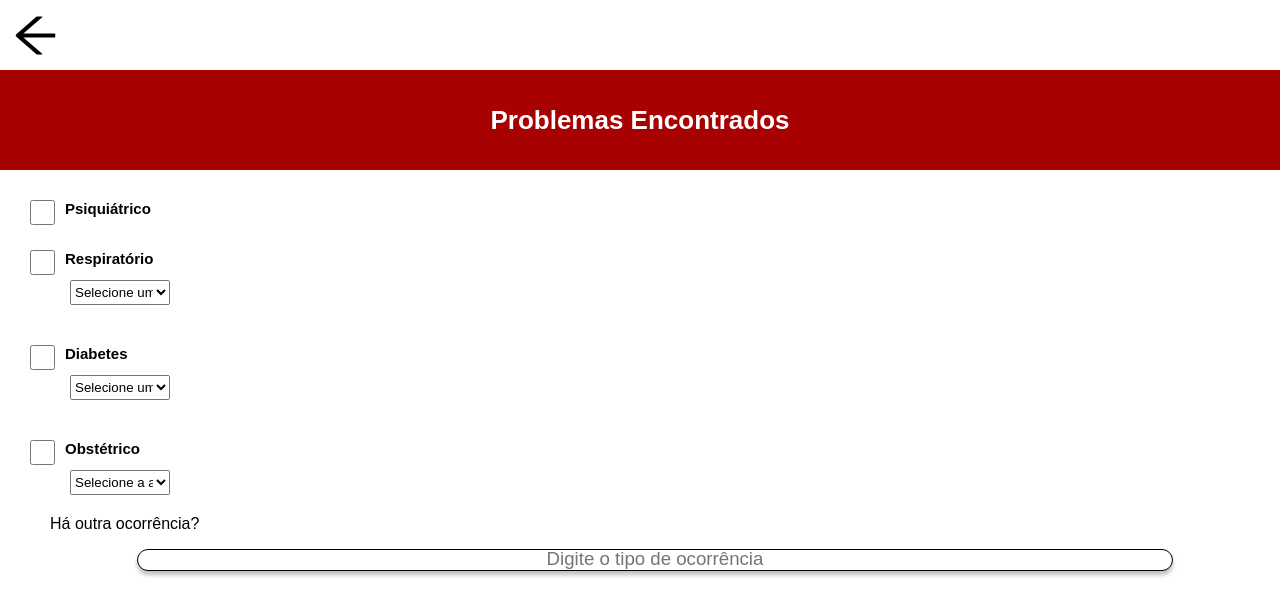
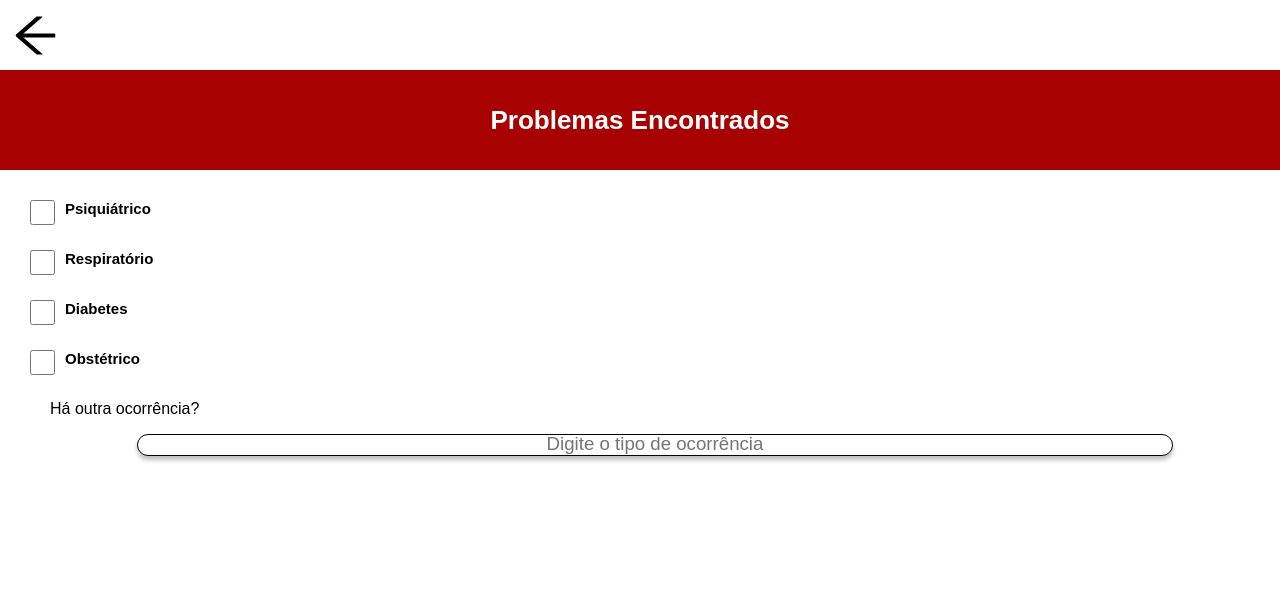
Before and after one commit to Brunoo47/Sistema-Bombeiros, a React (Vite) app in the folder vite-project/: page /metodoOcorrencias2 in a window 1280 px wide. Shown: the top 616 px of the page. Built offline with nearby package versions, Linux system fonts and the light colour scheme; a web font is replaced by a local one.

Commit message:
mudando checkBox

```diff
--- a/vite-project/src/components/checkbox.jsx
+++ b/vite-project/src/components/checkbox.jsx
@@ -2,7 +2,7 @@ const Checkbox = (props) => {
   return (
     <>
       <div className="campo campo2">
-        <input classname="campomarcado" type="checkbox" style={props.style} />
+        <input className={props.className} type="checkbox" style={props.style} onClick={props.onClick}/>
         <h4>{props.titulo}</h4>
       </div>
     </>
--- a/vite-project/src/pages/MetodoOcorrencia2/index.jsx
+++ b/vite-project/src/pages/MetodoOcorrencia2/index.jsx
@@ -7,6 +7,19 @@ import { Link } from "react-router-dom";
 import "./style.css";
 
 function MetodoOcorrencias2() {
+
+    const showCheck = () => {
+        const pickChecks = document.getElementsByClassName("checkboxPE");
+        const containerCompanions = document.getElementsByClassName("containerSelect");
+
+        for(let i = 0; i < pickChecks.length; i++) {
+            if (pickChecks[i].checked) {
+                containerCompanions[i].style.display = "flex";
+            } else {
+                containerCompanions[i].style.display = "none";
+            }
+        }
+    }
 
     return (
         <>
@@ -26,31 +39,39 @@ function MetodoOcorrencias2() {
                 </div>
 
                 <div className="PEContainercampo ">
-                    <Checkbox titulo="Psiquiátrico " style={{ width: '25px', height: '25px', marginBottom: '10px' }} />
-                    <div className="containerSelect">
-                        <Checkbox titulo="Respiratório " style={{ width: '25px', height: '25px', marginBottom: '10px' }} />
+                    <div  className='containerPE'>
+                    <Checkbox titulo="Psiquiátrico " style={{ width: '25px', height: '25px', marginBottom: '10px' }}  />
+                    </div>
+                    <div  className='containerPE'>
+                    <Checkbox titulo="Respiratório " className="checkboxPE" onClick={showCheck} style={{ width: '25px', height: '25px', marginBottom: '10px' }} />
+                    <div className="containerSelect"  style={{display: "none"}}>
                         <select style={{ width: '100px', height: '25px', marginBottom: '10px', marginLeft: "40px" }}>
                             <option value="">Selecione uma opção</option>
                             <option value="opcao1">DPOC</option>
                             <option value="opcao2">Inalação fumaça</option>
                         </select>
                     </div>
-                    <div className="containerSelect">
-                        <Checkbox titulo="Diabetes " style={{ width: '25px', height: '25px', marginBottom: '10px' }} />
+                    </div>
+                    <div className='containerPE'>
+                    <Checkbox titulo="Diabetes "  className="checkboxPE" onClick={showCheck} style={{ width: '25px', height: '25px', marginBottom: '10px' }} />
+                    <div className="containerSelect" style={{display: "none"}}>
                         <select style={{ width: '100px', height: '25px', marginBottom: '10px', marginLeft: "40px" }}>
                             <option value="">Selecione uma opção</option>
                             <option value="opcao1">Hiperglicemia</option>
                             <option value="opcao2">Hipoglicemia</option>
                         </select>
                     </div>
-                    <div className="containerSelect">
-                        <Checkbox titulo="Obstétrico " style={{ width: '25px', height: '25px', marginBottom: '10px' }} />
+                    </div>
+                    <div  className='containerPE'>
+                    <Checkbox titulo="Obstétrico " className="checkboxPE" onClick={showCheck} style={{ width: '25px', height: '25px', marginBottom: '20px' }} />
+                    <div className="containerSelect" style={{display: "none"}}>
                         <select style={{ width: '100px', height: '25px', marginBottom: '10px', marginLeft: "40px" }}>
                             <option value="">Selecione a altura</option>
                             <option value="opcao1">Parto Emergencial</option>
                             <option value="opcao2">Gestante</option>
                             <option value="opcao3">Hemorr. Excessiva</option>
                         </select>
+                    </div>
                     </div>
                     <span className="spanOcorrencia">Há outra ocorrência?</span>
                     <div className="inputs">
--- a/vite-project/src/pages/MetodoOcorrencia2/style.css
+++ b/vite-project/src/pages/MetodoOcorrencia2/style.css
@@ -9,3 +9,7 @@
     margin-left: 30px;
     margin-top: 30px;
   }
+
+  .containerPE {
+      margin-bottom: 40px;
+  }
--- a/vite-project/src/pages/MetodoOcorrencia4/index.jsx
+++ b/vite-project/src/pages/MetodoOcorrencia4/index.jsx
@@ -12,7 +12,7 @@ function MetodoOcorrencias4() {
   const toggleCheck = () => {
     const backArrow = document.getElementById("backArrow");
     const upArrow = document.getElementById("upArrow");
-    const containerCompanion = document.getElementById("SISEinvisible");
+    const containerCompanion = document.getElementById("containerSISEINVISIBLE");
 
     // Adiciona um ouvinte de evento para o clique no botão
     backArrow.addEventListener("click", () => {
@@ -28,6 +28,19 @@ function MetodoOcorrencias4() {
       backArrow.style.display = "flex";
     });
   };
+
+const showCheck = () => {
+    const pickChecks = document.querySelectorAll(".checkboxSISE");
+    const containerSelects = document.querySelectorAll(".containerSelect");
+
+    pickChecks.forEach((pickCheck, index) => {
+        if (pickCheck.checked) {
+            containerSelects[index].style.display = "flex";
+        } else {
+            containerSelects[index].style.display = "none";
+        }
+    });
+}
 
   return (
     <>
@@ -78,8 +91,10 @@ function MetodoOcorrencias4() {
             <Checkbox
               titulo="Hemorragia "
               style={{ width: "25px", height: "25px", marginBottom: "10px" }}
+              className={"checkboxSISE"}
+              onClick={showCheck}
             />
-            <div className="containerSelect">
+            <div className="containerSelect" style={{display: "none"}} >
               <select
                 style={{
                   width: "100px",
@@ -144,7 +159,8 @@ function MetodoOcorrencias4() {
             style={{ width: "25px", height: "25px", marginBottom: "10px" }}
           />
         </div>
-        <div className="SISEinvisible" id="SISEinvisible" style={{ display: "none" }}>
+      <div className="containerSISEINVISIBLE" id="containerSISEINVISIBLE" style={{ display: "none" }}>
+        <div className="SISEinvisible" id="SISEinvisible" >
           <Checkbox
             titulo="Cefaléia"
             style={{ width: "25px", height: "25px", marginBottom: "10px" }}
@@ -157,9 +173,10 @@ function MetodoOcorrencias4() {
             <Checkbox
               titulo="Cianose "
               style={{ width: "25px", height: "25px", marginBottom: "10px" }}
+              className={"checkboxSISE"}
+              onClick={showCheck}
             />
-            <div className="containerSelect">
-
+            <div className="containerSelect" style={{display: "none"}}>
               <select
                 style={{
                   width: "100px",
@@ -186,8 +203,10 @@ function MetodoOcorrencias4() {
             <Checkbox
               titulo="Parada "
               style={{ width: "25px", height: "25px", marginBottom: "10px" }}
+              className={"checkboxSISE"}
+              onClick={showCheck}
             />
-            <div className="containerSelect">
+            <div className="containerSelect" style={{display: "none"}}>
               <select
                 style={{
                   width: "100px",
@@ -222,8 +241,10 @@ function MetodoOcorrencias4() {
             <Checkbox
               titulo="EDEMA "
               style={{ width: "25px", height: "25px", marginBottom: "10px" }}
+              className={"checkboxSISE"}
+              onClick={showCheck}
             />
-            <div className="containerSelect">
+            <div className="containerSelect" style={{display: "none"}}>
               <select
                 style={{
                   width: "100px",
@@ -242,8 +263,10 @@ function MetodoOcorrencias4() {
             <Checkbox
               titulo="Pupilas "
               style={{ width: "25px", height: "25px", marginBottom: "10px" }}
+              className={"checkboxSISE"}
+              onClick={showCheck}
             />
-            <div className="containerSelect">
+            <div className="containerSelect"  style={{display: "none"}} >
               <select
                 style={{
                   width: "100px",
@@ -292,7 +315,8 @@ function MetodoOcorrencias4() {
             titulo="Sudorese"
             style={{ width: "25px", height: "25px", marginBottom: "10px" }}
           />
-          <span className="spanOcorrencia">Há outra ocorrência?</span>
+        </div>
+        <span className="spanOcorrencia">Há outra ocorrência?</span>
           <div className="inputs">
             <InputD
               type={"text"}
@@ -300,15 +324,14 @@ function MetodoOcorrencias4() {
               style={{ width: "85%", height: "10px", marginBottom: "20px" }}
             />
           </div>
-        </div>
-
-        <div className="backArrow" id="backArrow" onClick={toggleCheck}>
+      </div>
+      <div className="backArrow" id="backArrow" onClick={toggleCheck}>
           <SlArrowDown size={80} id="arrowBack" />
         </div>
         <div className="upArrow" id="upArrow" onClick={toggleCheck} style={{ display: "none" }}>
           <SlArrowUp size={80} id="arrowUp" />
         </div>
-      </div>
+    </div>
     </>
   );
 }
--- a/vite-project/src/pages/MetodoOcorrencia4/style.css
+++ b/vite-project/src/pages/MetodoOcorrencia4/style.css
@@ -20,6 +20,11 @@
     justify-content: center;
 }
 
+.containerSISEINVISIBLE {
+    width: calc(100% - 20px);
+    height: auto;
+}
+
 .SISEinvisible {
     height: auto;
     width: calc(100% - 20px);
--- a/vite-project/src/pages/MetodoOcorrencias/index.jsx
+++ b/vite-project/src/pages/MetodoOcorrencias/index.jsx
@@ -6,6 +6,20 @@ import { Link } from "react-router-dom";
 import "./style.css";
 
 function MetodoOcorrencias() {
+
+  const showCheck = () => {
+    const pickChecks = document.getElementsByClassName("checkboxTipoOcorre");
+    const containerCompanions = document.getElementsByClassName("containerSelect");
+
+    for(let i = 0; i < pickChecks.length; i++) {
+        if (pickChecks[i].checked) {
+            containerCompanions[i].style.display = "flex";
+        } else {
+            containerCompanions[i].style.display = "none";
+        }
+    }
+}
+
   return (
     <>
       <div className="metTipoOcorrrenciasPage">
@@ -48,11 +62,14 @@ function MetodoOcorrencias() {
             titulo="Afogamento"
             style={{ width: "25px", height: "25px", marginBottom: "10px" }}
           />
-          <div className="containerSelect">
-            <Checkbox
+          <div>
+           <Checkbox
               titulo="Queda de altura "
               style={{ width: "25px", height: "25px", marginBottom: "10px" }}
+              className={"checkboxTipoOcorre"}
+              onClick={showCheck}
             />
+          <div className="containerSelect" style={{display: "none"}}>
             <select
               style={{
                 width: "100px",
@@ -66,6 +83,7 @@ function MetodoOcorrencias() {
               <option value="opcao2">2m</option>
               <option value="opcao3">2m&gt;</option>
             </select>
+          </div>
           </div>
           <Checkbox
             titulo="Atropelamento"
```
